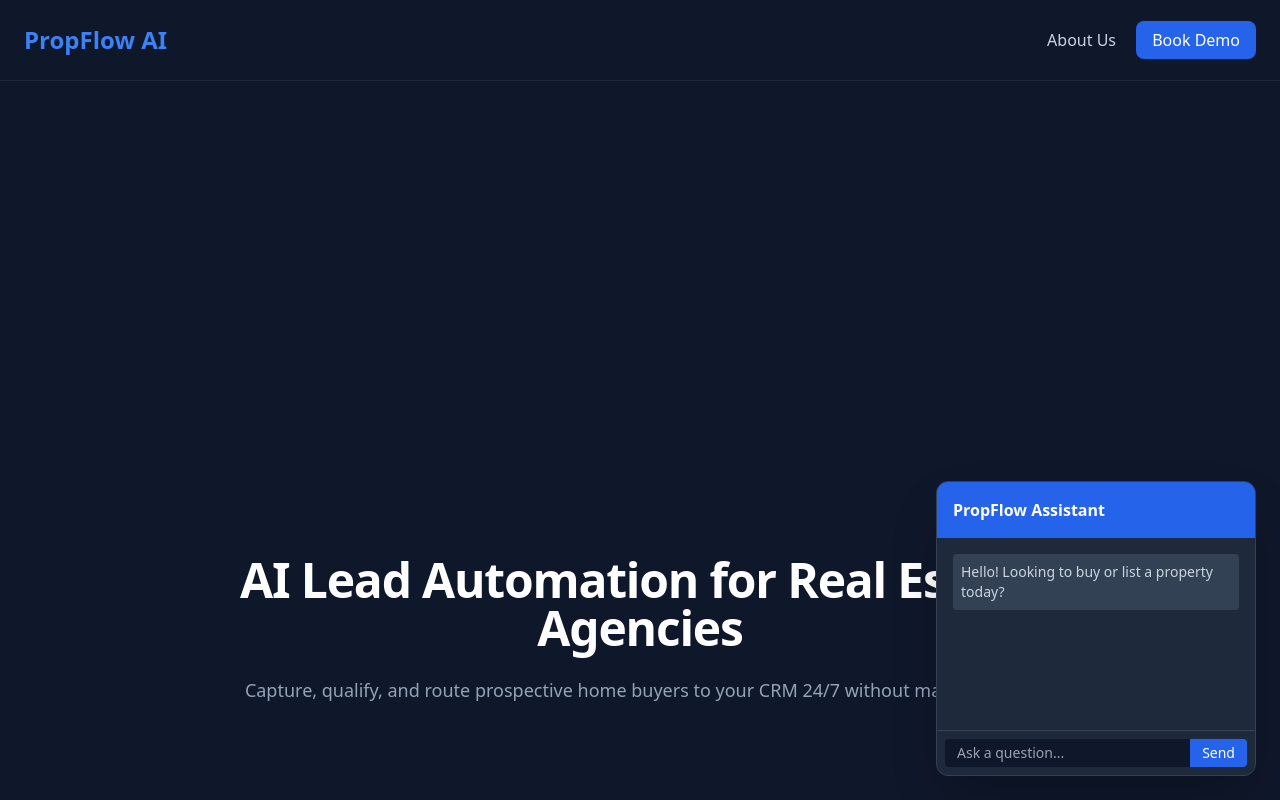
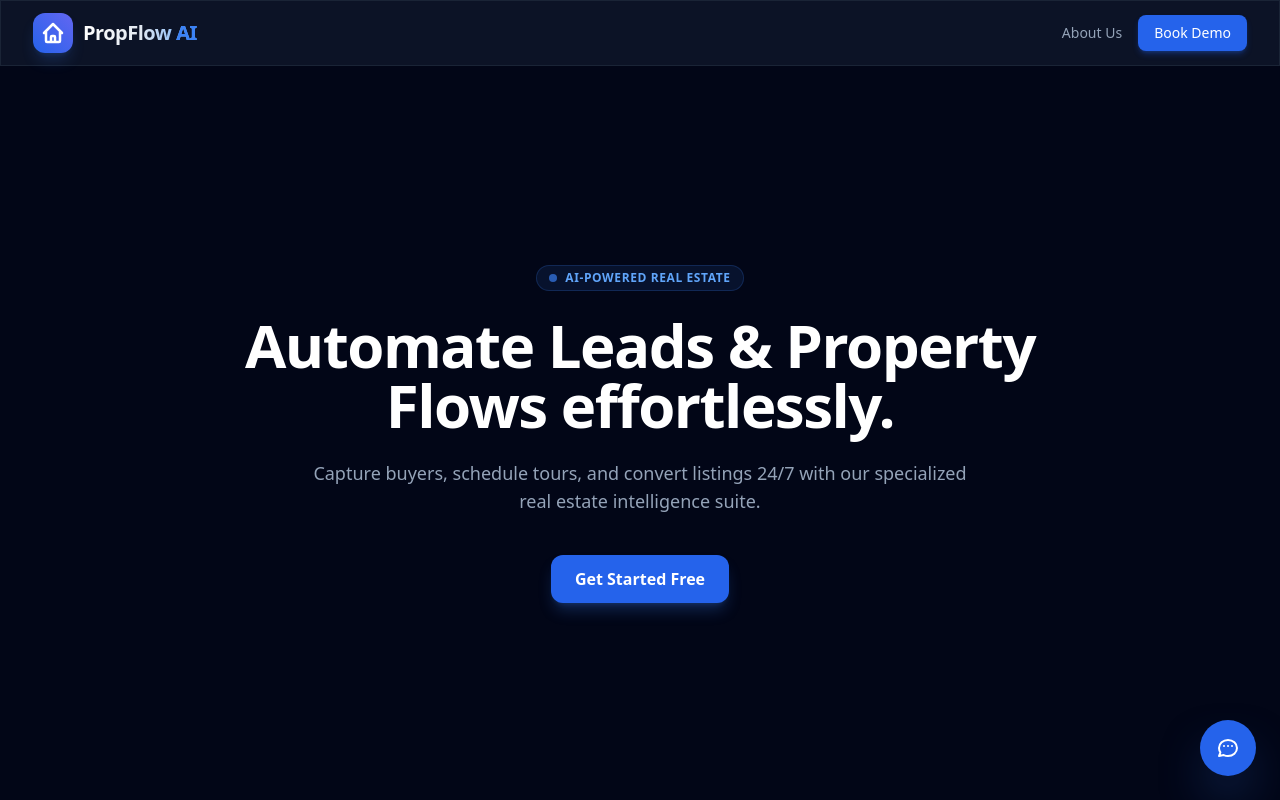
Before and after one commit to garvitsrivastava4521-pixel/propflow-ai, a FastAPI app: page / in a window 1280 px wide. Run offline with FastAPI, Linux system fonts and the light colour scheme; some libraries are stand-ins or nearby versions.

Commit message:
Update index.html

```diff
--- a/templates/index.html
+++ b/templates/index.html
@@ -3,50 +3,123 @@
 <head>
     <meta charset="UTF-8">
     <meta name="viewport" content="width=device-width, initial-scale=1.0">
-    <title>PropFlow AI - Real Estate Automation</title>
+    <title>PropFlow AI | Next-Gen Real Estate Intelligence</title>
     <script src="https://cdn.tailwindcss.com"></script>
+    <style>
+        .glass {
+            background: rgba(15, 23, 42, 0.85);
+            backdrop-filter: blur(12px);
+            border: 1px solid rgba(255, 255, 255, 0.1);
+        }
+    </style>
 </head>
-<body class="bg-slate-900 text-white font-sans min-h-screen flex flex-col justify-between">
-    <!-- Navigation -->
-    <nav class="p-6 flex justify-between items-center border-b border-slate-800">
-        <h1 class="text-2xl font-bold text-blue-500">PropFlow AI</h1>
-        <div>
-            <a href="#about" class="px-4 text-slate-300 hover:text-white">About Us</a>
-            <a href="#demo" class="bg-blue-600 px-4 py-2 rounded-lg font-medium hover:bg-blue-500">Book Demo</a>
+<body class="bg-slate-950 text-slate-100 font-sans min-h-screen flex flex-col justify-between">
+
+    <!-- Header Navigation -->
+    <header class="sticky top-0 z-40 glass border-b border-slate-800/80 px-4 py-3 sm:px-8">
+        <div class="max-w-7xl mx-auto flex items-center justify-between">
+            <!-- Brand SVG Logo -->
+            <a href="/" class="flex items-center gap-2.5">
+                <div class="p-2 bg-gradient-to-tr from-blue-600 to-indigo-500 rounded-xl shadow-lg shadow-blue-500/20">
+                    <svg class="w-6 h-6 text-white" fill="none" stroke="currentColor" viewBox="0 0 24 24">
+                        <path stroke-linecap="round" stroke-linejoin="round" stroke-width="2.5" d="M3 12l2-2m0 0l7-7 7 7M5 10v10a1 1 0 001 1h3m10-11l2 2m-2-2v10a1 1 0 01-1 1h-3m-6 0a1 1 0 001-1v-4a1 1 0 011-1h2a1 1 0 011 1v4a1 1 0 001 1m-6 0h6"/>
+                    </svg>
+                </div>
+                <span class="text-xl font-bold tracking-tight bg-clip-text text-transparent bg-gradient-to-r from-white via-slate-200 to-blue-400">
+                    PropFlow <span class="text-blue-500">AI</span>
+                </span>
+            </a>
+
+            <!-- Nav Links -->
+            <nav class="flex items-center gap-4">
+                <a href="#about" class="hidden sm:inline-block text-sm font-medium text-slate-400 hover:text-white transition-colors">About Us</a>
+                <button class="bg-blue-600 hover:bg-blue-500 text-white font-medium text-sm px-4 py-2 rounded-lg transition-all shadow-md shadow-blue-600/30">
+                    Book Demo
+                </button>
+            </nav>
         </div>
-    </nav>
+    </header>
 
     <!-- Hero Section -->
-    <main class="max-w-4xl mx-auto text-center px-6 py-16">
-        <h2 class="text-5xl font-extrabold tracking-tight mb-6">AI Lead Automation for Real Estate Agencies</h2>
-        <p class="text-lg text-slate-400 mb-8">Capture, qualify, and route prospective home buyers to your CRM 24/7 without manual effort.</p>
+    <main class="flex-1 flex items-center justify-center px-4 py-16 text-center max-w-4xl mx-auto">
+        <div class="space-y-6">
+            <span class="inline-flex items-center gap-2 px-3 py-1 rounded-full bg-blue-500/10 border border-blue-500/20 text-blue-400 text-xs font-semibold uppercase tracking-wider">
+                <span class="w-2 h-2 rounded-full bg-blue-500 animate-pulse"></span>
+                AI-Powered Real Estate
+            </span>
+            <h1 class="text-4xl sm:text-6xl font-extrabold tracking-tight text-white leading-tight">
+                Automate Leads & Property Flows effortlessly.
+            </h1>
+            <p class="text-slate-400 text-base sm:text-lg max-w-2xl mx-auto">
+                Capture buyers, schedule tours, and convert listings 24/7 with our specialized real estate intelligence suite.
+            </p>
+            <div class="pt-4 flex justify-center gap-3">
+                <button class="bg-blue-600 hover:bg-blue-500 text-white font-semibold px-6 py-3 rounded-xl shadow-lg shadow-blue-500/25 transition-all">
+                    Get Started Free
+                </button>
+            </div>
+        </div>
     </main>
 
-    <!-- Floating AI Chatbot Widget -->
-    <div class="fixed bottom-6 right-6 w-80 bg-slate-800 rounded-xl border border-slate-700 shadow-2xl overflow-hidden">
-        <div class="bg-blue-600 p-4 font-bold">PropFlow Assistant</div>
-        <div id="chat-box" class="p-4 h-48 overflow-y-auto text-sm space-y-2 text-slate-300">
-            <p class="bg-slate-700 p-2 rounded">Hello! Looking to buy or list a property today?</p>
+    <!-- Floating Chatbot Launcher -->
+    <div class="fixed bottom-6 right-6 z-50 flex flex-col items-end">
+
+        <!-- Chat Window (Collapsible) -->
+        <div id="chat-window" class="hidden w-[90vw] sm:w-96 h-[480px] glass bg-slate-900/95 border border-slate-800 rounded-2xl shadow-2xl flex-col overflow-hidden mb-4 transition-all">
+            <!-- Header -->
+            <div class="bg-blue-600 p-4 text-white flex items-center justify-between shadow-md">
+                <div class="flex items-center gap-2.5">
+                    <div class="w-2.5 h-2.5 rounded-full bg-emerald-400"></div>
+                    <span class="font-semibold text-sm">PropFlow Assistant</span>
+                </div>
+                <button onclick="toggleChat()" class="text-white/80 hover:text-white text-lg">✕</button>
+            </div>
+
+            <!-- Messages Area -->
+            <div id="chat-messages" class="flex-1 p-4 overflow-y-auto space-y-3 text-sm">
+                <div class="bg-slate-800 text-slate-200 p-3 rounded-2xl rounded-tl-none max-w-[85%] border border-slate-700">
+                    Hello! Looking to buy or list a property today?
+                </div>
+            </div>
+
+            <!-- Input Bar -->
+            <form id="chat-form" onsubmit="handleSend(event)" class="p-3 border-t border-slate-800 flex gap-2">
+                <input id="chat-input" type="text" placeholder="Ask a question..." class="flex-1 bg-slate-950 text-slate-100 placeholder-slate-500 border border-slate-800 rounded-xl px-3 py-2 text-sm focus:outline-none focus:border-blue-500">
+                <button type="submit" class="bg-blue-600 hover:bg-blue-500 text-white px-4 py-2 rounded-xl text-sm font-medium transition-colors">
+                    Send
+                </button>
+            </form>
         </div>
-        <div class="p-2 border-t border-slate-700 flex">
-            <input id="user-input" type="text" placeholder="Ask a question..." class="w-full bg-slate-900 text-white px-3 py-1 rounded-l text-sm focus:outline-none">
-            <button onclick="sendMessage()" class="bg-blue-600 px-3 py-1 text-sm rounded-r hover:bg-blue-500">Send</button>
-        </div>
+
+        <!-- Floating Button -->
+        <button onclick="toggleChat()" class="bg-blue-600 hover:bg-blue-500 text-white p-4 rounded-full shadow-2xl shadow-blue-500/50 flex items-center justify-center transition-all transform hover:scale-105 active:scale-95">
+            <svg class="w-6 h-6" fill="none" stroke="currentColor" viewBox="0 0 24 24">
+                <path stroke-linecap="round" stroke-linejoin="round" stroke-width="2" d="M8 10h.01M12 10h.01M16 10h.01M21 12c0 4.418-4.03 8-9 8a9.863 9.863 0 01-4.255-.949L3 20l1.395-3.72C3.512 15.042 3 13.574 3 12c0-4.418 4.03-8 9-8s9 3.582 9 8z"/>
+            </svg>
+        </button>
     </div>
 
     <script>
-        function sendMessage() {
-            const input = document.getElementById('user-input');
-            const chatBox = document.getElementById('chat-box');
-            if (input.value.trim() === '') return;
-            chatBox.innerHTML += `<p class="bg-blue-900/50 p-2 rounded text-right">${input.value}</p>`;
-            const text = input.value;
+        function toggleChat() {
+            const chatWindow = document.getElementById('chat-window');
+            chatWindow.classList.toggle('hidden');
+            chatWindow.classList.toggle('flex');
+        }
+
+        function handleSend(e) {
+            e.preventDefault();
+            const input = document.getElementById('chat-input');
+            const messages = document.getElementById('chat-messages');
+            if (!input.value.trim()) return;
+
+            // Append user message
+            const userMsg = document.createElement('div');
+            userMsg.className = 'bg-blue-600 text-white p-3 rounded-2xl rounded-tr-none max-w-[85%] ml-auto text-sm';
+            userMsg.textContent = input.value;
+            messages.appendChild(userMsg);
+
             input.value = '';
-
-            setTimeout(() => {
-                chatBox.innerHTML += `<p class="bg-slate-700 p-2 rounded">Thanks! A PropFlow AI agent is reviewing your query about "${text}".</p>`;
-                chatBox.scrollTop = chatBox.scrollHeight;
-            }, 500);
+            messages.scrollTop = messages.scrollHeight;
         }
     </script>
 </body>
```
